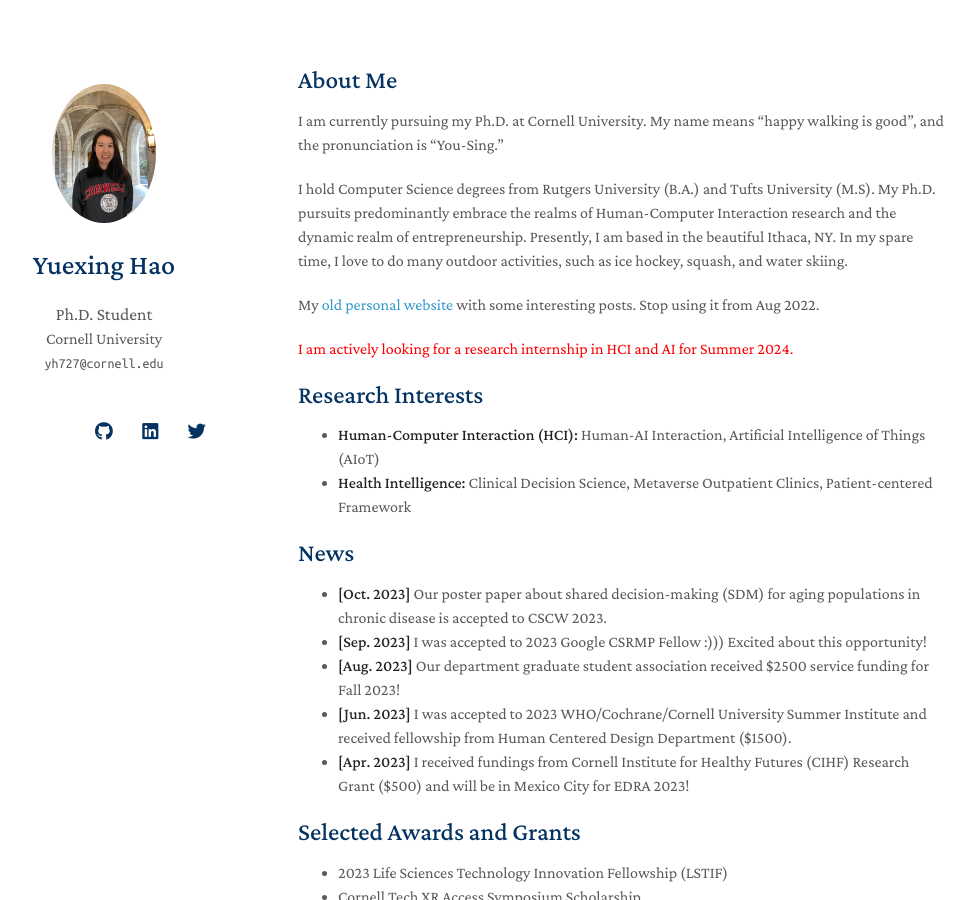
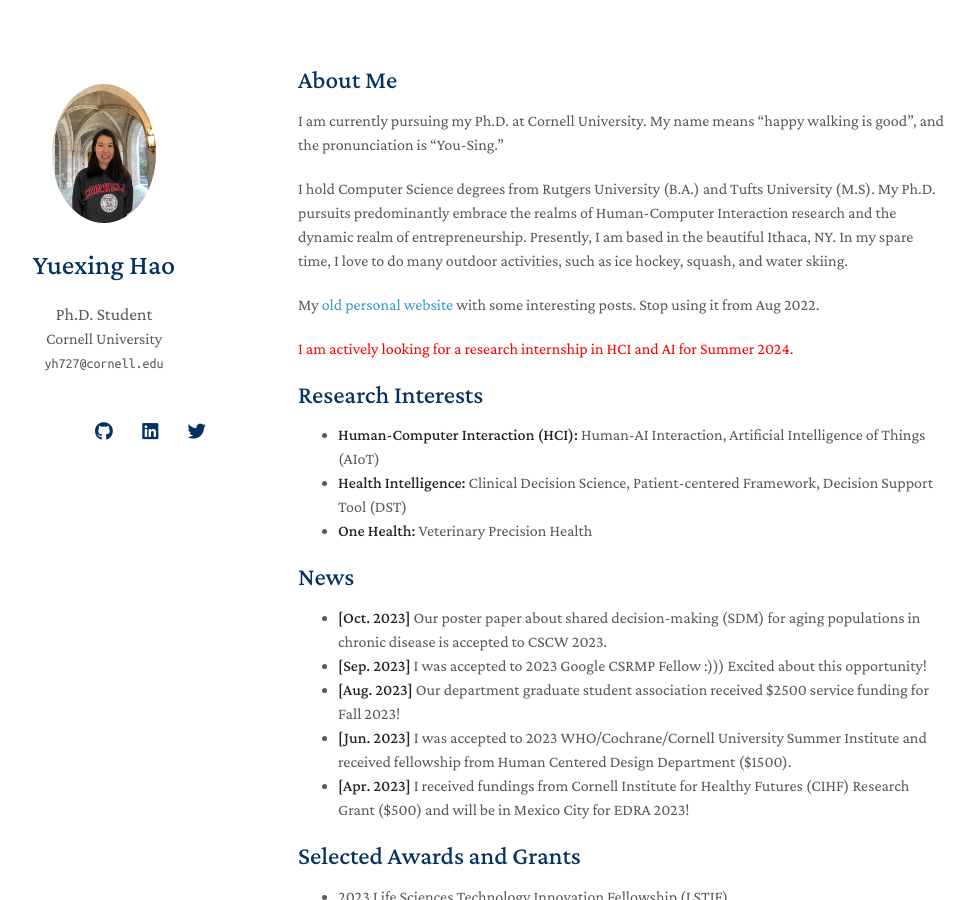
Before and after one commit to YuexingHao/Yuexing-Hao, a Jekyll site: the page built from index.md, in a window 1280 px wide and 900 px high. Shown: the whole window, without its empty margins (172-1146 px from the left). Built offline with Jekyll 4.4.1, drawn with Linux system fonts in a browser that asks for light colours; nearby versions of some CDN libraries; a style sheet for code colours, icons or effects is not loaded; our own code applies the rules of GitHub Pages for plain Markdown files.

Commit message:
Update index.md

```diff
--- a/index.md
+++ b/index.md
@@ -15,7 +15,8 @@ My [old personal website](https://1135100136.wixsite.com/yuexinghao) with some i
 ## Research Interests
 
 - **Human-Computer Interaction (HCI):** Human-AI Interaction, Artificial Intelligence of Things (AIoT)
-- **Health Intelligence:** Clinical Decision Science, Metaverse Outpatient Clinics, Patient-centered Framework
+- **Health Intelligence:** Clinical Decision Science, Patient-centered Framework, Decision Support Tool (DST)
+- **One Health:** Veterinary Precision Health
 
 ## News
 
```
